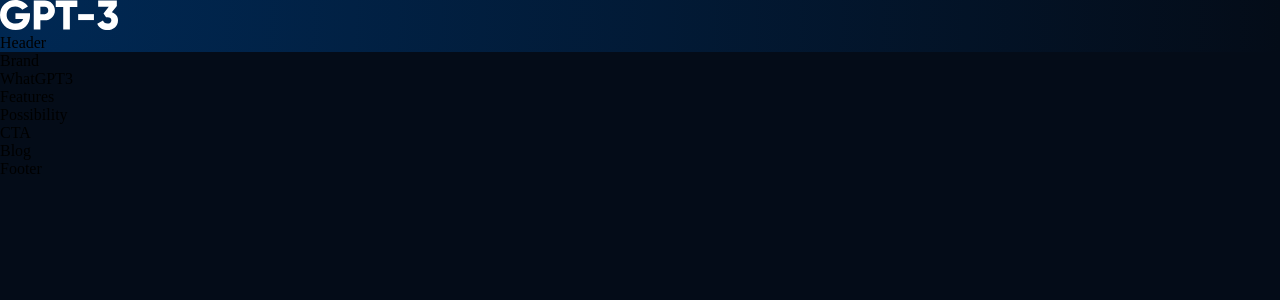
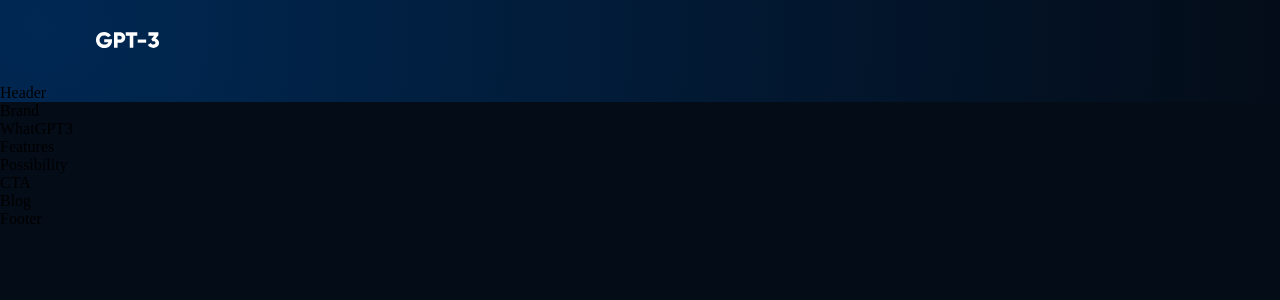
Before and after one commit to xclusive2010/reactx, a React (Create React App) app: page / in a window 1280 px wide. Shown: the top 300 px of the page. Built offline with nearby package versions, Linux system fonts and the light colour scheme.

Commit message:
progerss

```diff
--- a/src/components/navbar/Navbar.jsx
+++ b/src/components/navbar/Navbar.jsx
@@ -11,6 +11,9 @@
         <div className='gpt3__navbar-links_logo'>
           <img src={logo} alt="logo"/>
         </div>
+        <div className='gpt3__navbar-links_container'>
+
+        </div>
       </div>
     </div>
   )
--- a/src/components/navbar/navbar.css
+++ b/src/components/navbar/navbar.css
@@ -0,0 +1,21 @@
+.gpt3__navbar {
+    display: flex;
+    justify-content: space-between;
+    align-items: center;
+    padding:2rem 6rem ;
+}
+.gpt3__navbar-links{
+    flex: 1;
+    display: flex;
+    justify-content: flex-start;
+    align-items: center;
+}
+
+.gpt3__navbar-links_logo{
+    margin-right: 2rem ;
+}
+
+.gpt3__navbar-links_logo img{
+ width: 62.56px;
+ height: 16.02px;
+}
```
